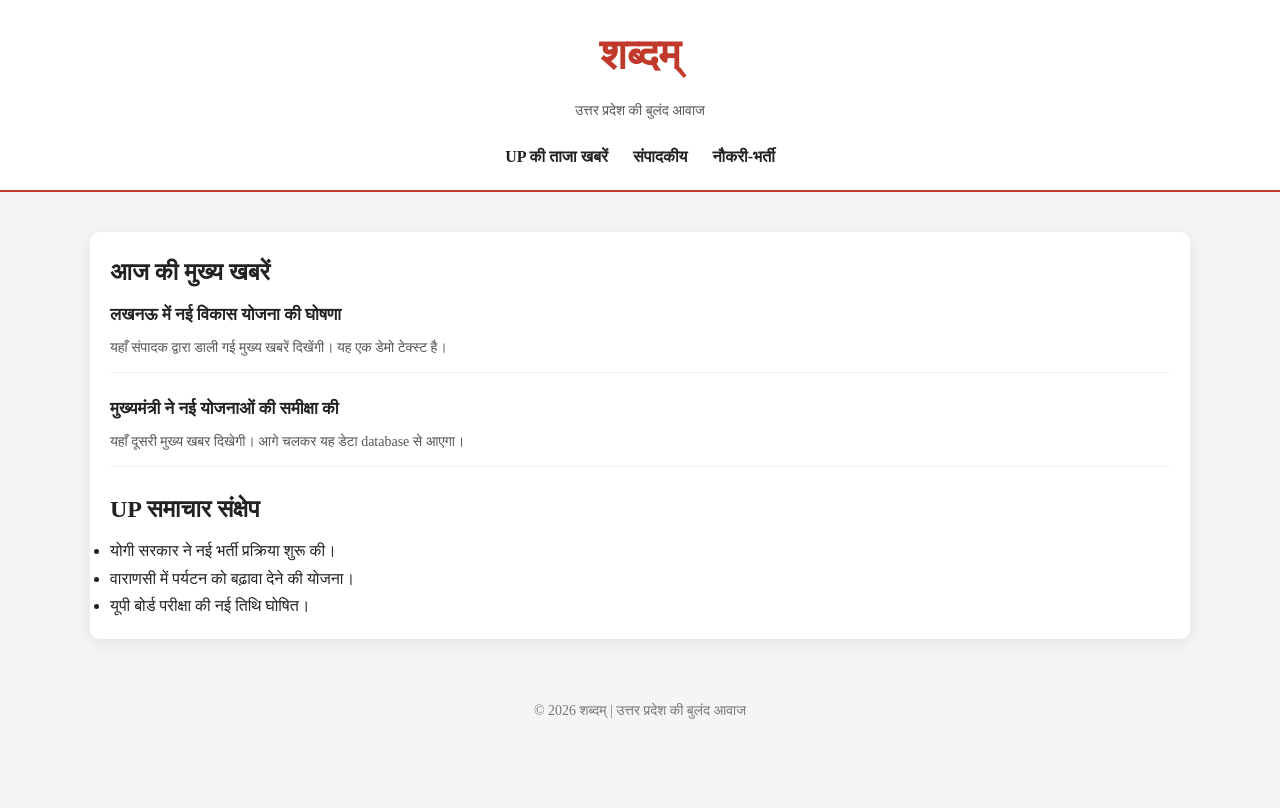
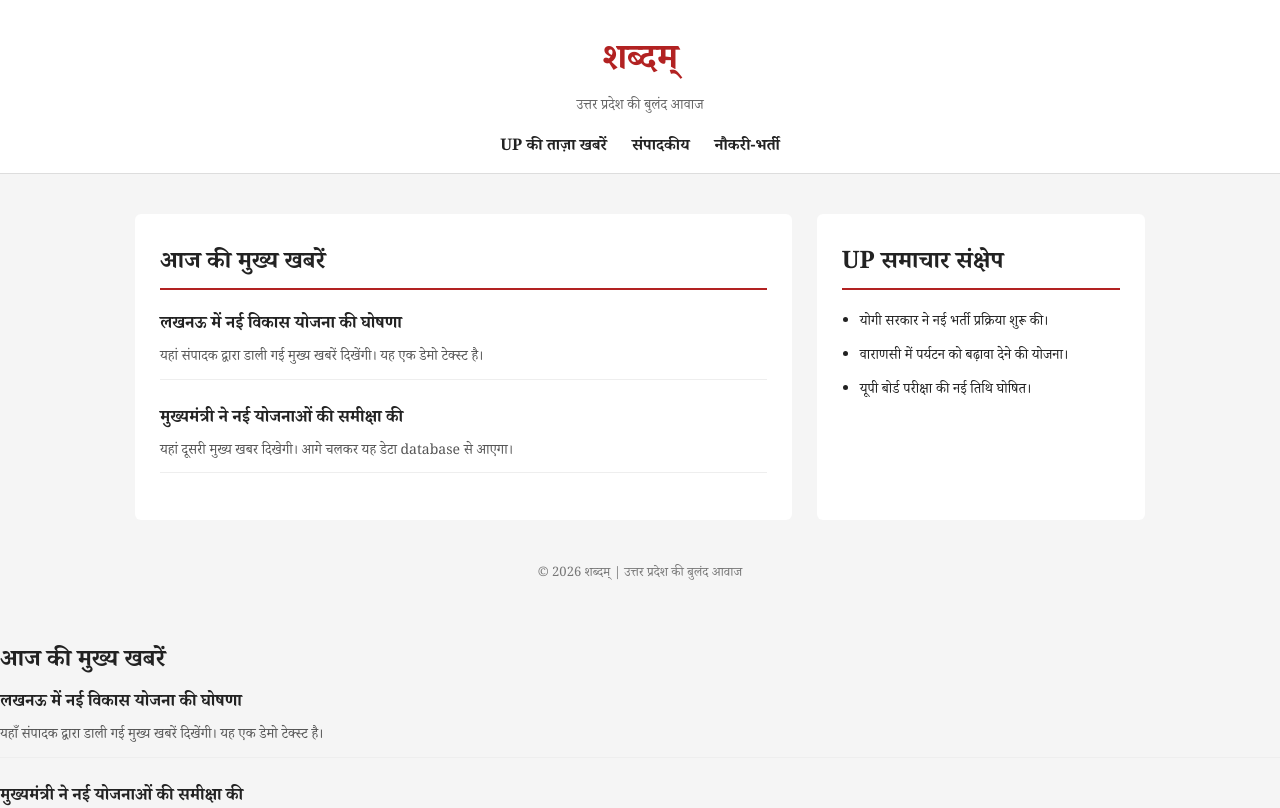
Before and after one commit to mbaitha4/shabadam-up, a Next.js app: page / in a window 1280 px wide. Shown: the top 808 px of the page. Built offline with nearby package versions, Linux system fonts and the light colour scheme.

Commit message:
Update layout.tsx

```diff
--- a/app/layout.tsx
+++ b/app/layout.tsx
@@ -13,74 +13,70 @@ export default function RootLayout({
 }) {
   return (
     <html lang="hi">
-      <head>
-        <meta name="theme-color" content="#c0392b" />
-        <link rel="manifest" href="/manifest.json" />
-      </head>
+      <body>
 
-      <body
-        style={{
-          margin: 0,
-          fontFamily: "serif",
-          background: "#f5f5f5",
-        }}
-      >
-        {/* Header */}
-        <header
-          style={{
-            textAlign: "center",
-            padding: "20px 0",
-            background: "#ffffff",
-            borderBottom: "2px solid #c0392b",
-          }}
-        >
-          <h1
-            style={{
-              color: "#c0392b",
-              fontSize: "42px",
-              margin: 0,
-            }}
-          >
-            शब्दम्
-          </h1>
+        {/* HEADER */}
+        <header>
+          <h1>शब्दम्</h1>
+          <p>उत्तर प्रदेश की बुलंद आवाज</p>
 
-          <p style={{ marginTop: "8px", color: "#555" }}>
-            उत्तर प्रदेश की बुलंद आवाज
-          </p>
-
-          <nav style={{ marginTop: "20px" }} className="nav-links">
-            <a>UP की ताजा खबरें</a>
-            <a>संपादकीय</a>
-            <a>नौकरी-भर्ती</a>
+          <nav className="nav">
+            <div className="nav-links">
+              <a href="#">UP की ताज़ा खबरें</a>
+              <a href="#">संपादकीय</a>
+              <a href="#">नौकरी-भर्ती</a>
+            </div>
           </nav>
         </header>
 
-        {/* Main Content */}
-        <main
-          style={{
-            maxWidth: "1100px",
-            margin: "40px auto",
-            padding: "20px",
-            background: "#ffffff",
-            borderRadius: "10px",
-            boxShadow: "0 4px 20px rgba(0,0,0,0.08)",
-          }}
-        >
-          {children}
-        </main>
+        {/* MAIN CONTENT AREA */}
+        <div className="main-container">
+          <div className="news-layout">
 
-        {/* Footer */}
-        <footer
-          style={{
-            textAlign: "center",
-            padding: "20px",
-            marginTop: "40px",
-            color: "#777",
-            fontSize: "14px",
-          }}
-        >
-          © 2026 शब्दम् | उत्तर प्रदेश की बुलंद आवाज
-        </footer>
+            {/* LEFT COLUMN */}
+            <div className="content-block">
+              <h2 className="section-title">आज की मुख्य खबरें</h2>
+              <div className="section-line"></div>
+
+              <div className="news-card">
+                <h3>लखनऊ में नई विकास योजना की घोषणा</h3>
+                <p>
+                  यहां संपादक द्वारा डाली गई मुख्य खबरें दिखेंगी।
+                  यह एक डेमो टेक्स्ट है।
+                </p>
+              </div>
+
+              <div className="news-card">
+                <h3>मुख्यमंत्री ने नई योजनाओं की समीक्षा की</h3>
+                <p>
+                  यहां दूसरी मुख्य खबर दिखेगी। आगे चलकर यह
+                  डेटा database से आएगा।
+                </p>
+              </div>
+            </div>
+
+            {/* RIGHT COLUMN */}
+            <div className="content-block sidebar">
+              <h2 className="section-title">UP समाचार संक्षेप</h2>
+              <div className="section-line"></div>
+
+              <ul>
+                <li>योगी सरकार ने नई भर्ती प्रक्रिया शुरू की।</li>
+                <li>वाराणसी में पर्यटन को बढ़ावा देने की योजना।</li>
+                <li>यूपी बोर्ड परीक्षा की नई तिथि घोषित।</li>
+              </ul>
+            </div>
+
+          </div>
+
+          {/* FOOTER */}
+          <footer>
+            © 2026 शब्दम् | उत्तर प्रदेश की बुलंद आवाज
+          </footer>
+        </div>
+
+        {children}
+
       </body>
     </html>
   );
```
